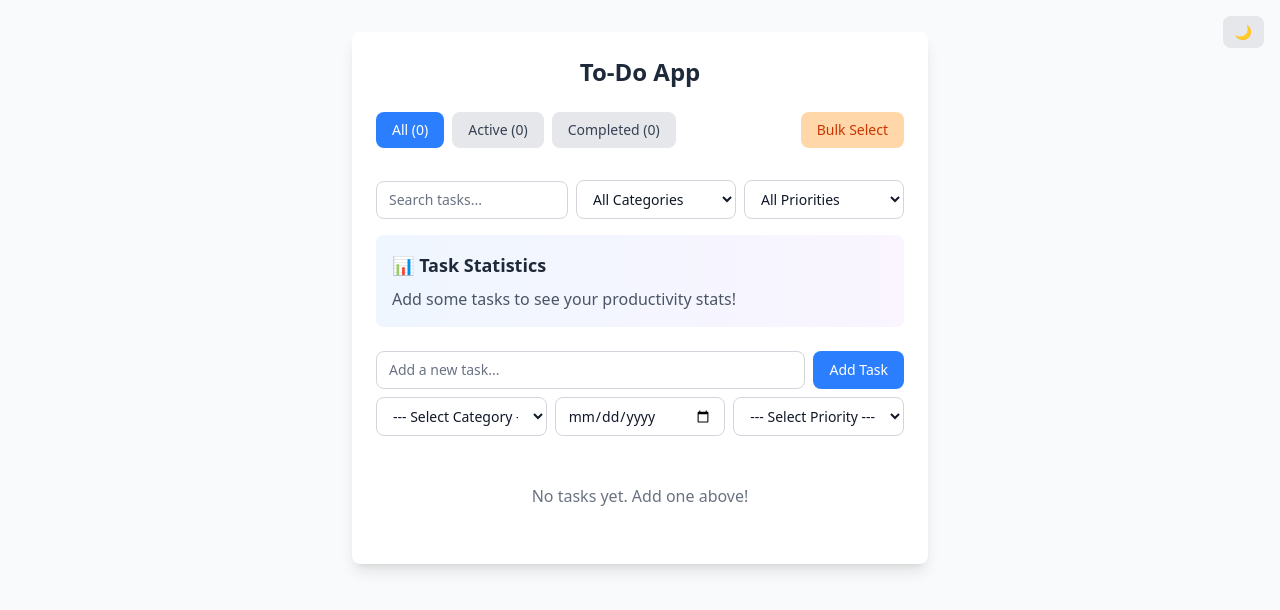
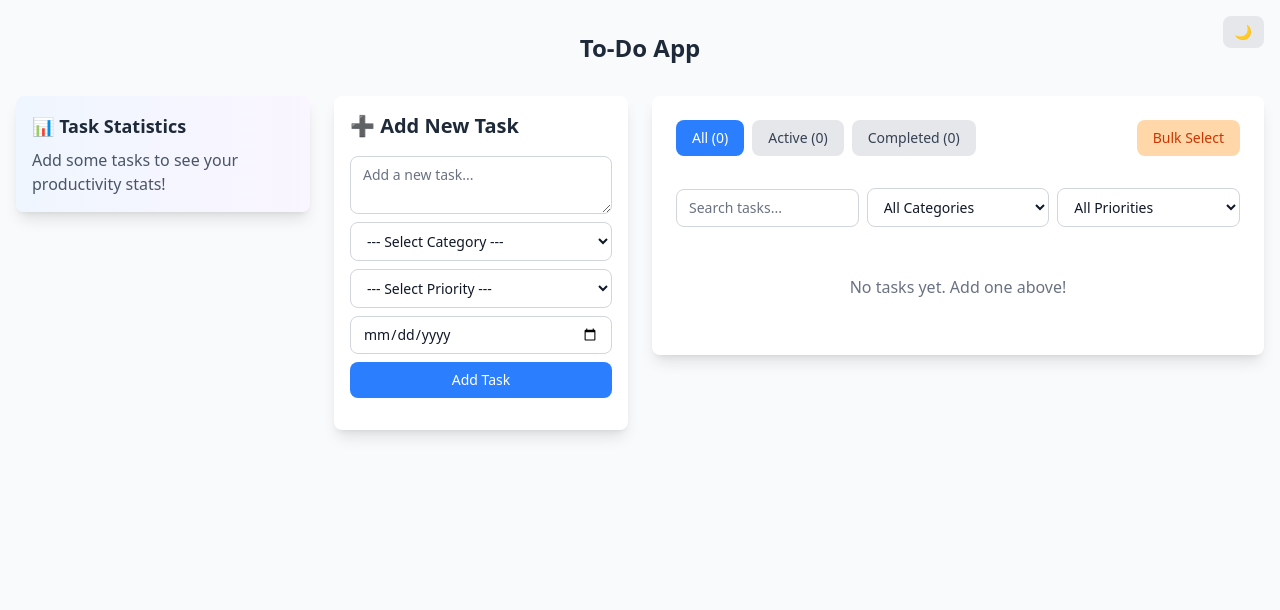
Before and after one commit to alexlangidis/todo-app-v2, a React (Vite) app: page / in a window 1280 px wide. Shown: the top 610 px of the page. Built offline with nearby package versions, Linux system fonts and the light colour scheme.

Commit message:
feat: Add new feature

```diff
--- a/src/App.tsx
+++ b/src/App.tsx
@@ -2,6 +2,9 @@ import { useState, useEffect } from "react";
 import type { TaskFilter } from "./types";
 import { useTasks } from "./hooks/useTasks";
 import { AppHeader, AppFilters, AppContent } from "./components/App";
+import TaskForm from "./components/TaskForm";
+import BulkActions from "./components/BulkActions";
+import TaskStats from "./components/TaskStats";
 
 /**
  * Main application component for the Todo App
@@ -110,11 +113,49 @@ function App() {
     }
   };
 
+  // Filter tasks based on current filters
+  const filteredTasks = tasks.filter((task) => {
+    const statusMatch =
+      filter === "all" ||
+      (filter === "active" && !task.completed) ||
+      (filter === "completed" && task.completed);
+    const searchMatch =
+      searchQuery === "" ||
+      task.text.toLowerCase().includes(searchQuery.toLowerCase());
+    const categoryMatch =
+      categoryFilter === "" || task.category === categoryFilter;
+    const priorityMatch =
+      priorityFilter === "" || task.priority === priorityFilter;
+    return statusMatch && searchMatch && categoryMatch && priorityMatch;
+  });
+
   return (
     <div className="min-h-screen bg-gray-50 dark:bg-gray-900 py-8 px-4">
-      <div className="max-w-md md:max-w-lg lg:max-w-xl mx-auto bg-white dark:bg-gray-800 rounded-lg shadow-lg p-6">
+      <div className="w-full mx-auto">
         <AppHeader isDarkMode={isDarkMode} onToggleDarkMode={toggleDarkMode} />
 
+        {/* 3-Column Grid Layout with adjusted widths */}
+        <div className="grid grid-cols-1 lg:grid-cols-4 gap-6 mt-8">
+          {/* Column 1: Task Statistics */}
+          <div className="md:col-span-4 lg:col-span-2 xl:col-span-1">
+            <div className="sticky top-4 rounded-lg shadow-lg">
+              <TaskStats tasks={tasks} />
+            </div>
+          </div>
+
+          {/* Middle: Add New Task Form */}
+          <div className=" md:col-span-4 lg:col-span-2 xl:col-span-1">
+            <div className="bg-white dark:bg-gray-800 rounded-lg shadow-lg p-4 sticky top-4">
+              <h2 className="text-xl font-semibold text-gray-800 dark:text-gray-200 mb-4 flex items-center gap-2">
+                ➕ Add New Task
+              </h2>
+              <TaskForm onAddTask={addTask} />
+            </div>
+          </div>
+
+          {/* Right: Filters, Bulk Actions & Tasks */}
+          <div className="md:col-span-4 lg:col-span-4 xl:col-span-2">
+            <div className="bg-white dark:bg-gray-800 rounded-lg shadow-lg p-6">
               <AppFilters
                 filter={filter}
                 onFilterChange={setFilter}
@@ -129,8 +170,23 @@ function App() {
                 onToggleBulkActions={toggleBulkActions}
               />
 
+              {showBulkActions && selectedTasks.length > 0 && (
+                <BulkActions
+                  selectedTasks={selectedTasks}
+                  onSelectAll={selectAllTasks}
+                  totalTasks={filteredTasks.length}
+                  onBulkComplete={handleBulkComplete}
+                  onBulkDelete={handleBulkDelete}
+                  onBulkCategoryChange={handleBulkCategoryChange}
+                  onClearSelection={() => {
+                    setSelectedTasks([]);
+                    setShowBulkActions(false);
+                  }}
+                />
+              )}
+
               <AppContent
-          tasks={tasks}
+                tasks={filteredTasks}
                 filter={filter}
                 searchQuery={searchQuery}
                 categoryFilter={categoryFilter}
@@ -151,6 +207,9 @@ function App() {
               />
             </div>
           </div>
+        </div>
+      </div>
+    </div>
   );
 }
 
--- a/src/components/App/AppContent.tsx
+++ b/src/components/App/AppContent.tsx
@@ -1,8 +1,6 @@
 import React from "react";
 import type { Task, TaskFilter } from "../../types";
-import TaskForm from "../TaskForm";
 import TaskList from "../TaskList";
-import TaskStats from "../TaskStats";
 import BulkActions from "../BulkActions";
 
 interface AppContentProps {
@@ -39,7 +37,6 @@ const AppContent: React.FC<AppContentProps> = ({
   priorityFilter,
   selectedTasks,
   showBulkActions,
-  onAddTask,
   onToggle,
   onDelete,
   onEdit,
@@ -53,9 +50,6 @@ const AppContent: React.FC<AppContentProps> = ({
 }) => {
   return (
     <>
-      <TaskStats tasks={tasks} />
-      <TaskForm onAddTask={onAddTask} />
-
       {showBulkActions && (
         <BulkActions
           selectedTasks={selectedTasks}
--- a/src/components/App/AppFilters.tsx
+++ b/src/components/App/AppFilters.tsx
@@ -53,7 +53,7 @@ const AppFilters: React.FC<AppFiltersProps> = ({
       </div>
 
       <div className="mb-4">
-        <div className="flex items-center gap-2">
+        <div className="flex flex-col sm:flex-row items-center gap-2">
           <SearchBar
             searchQuery={searchQuery}
             onSearchChange={onSearchChange}
@@ -61,7 +61,7 @@ const AppFilters: React.FC<AppFiltersProps> = ({
           <select
             value={categoryFilter}
             onChange={(e) => onCategoryFilterChange(e.target.value)}
-            className="px-3 py-2 text-sm border border-gray-300 dark:border-gray-600 rounded-lg focus:outline-none focus:ring-2 focus:ring-blue-500 focus:border-transparent bg-white dark:bg-gray-700 text-gray-900 dark:text-gray-100 w-40 cursor-pointer"
+            className="w-full px-3 py-2 text-sm border border-gray-300 dark:border-gray-600 rounded-lg focus:outline-none focus:ring-2 focus:ring-blue-500 focus:border-transparent bg-white dark:bg-gray-700 text-gray-900 dark:text-gray-100 cursor-pointer"
           >
             <option value="">All Categories</option>
             {TASK_CATEGORIES.map((category) => (
@@ -73,7 +73,7 @@ const AppFilters: React.FC<AppFiltersProps> = ({
           <select
             value={priorityFilter}
             onChange={(e) => onPriorityFilterChange(e.target.value)}
-            className="px-3 py-2 text-sm border border-gray-300 dark:border-gray-600 rounded-lg focus:outline-none focus:ring-2 focus:ring-blue-500 focus:border-transparent bg-white dark:bg-gray-700 text-gray-900 dark:text-gray-100 w-40 cursor-pointer"
+            className=" w-full px-3 py-2 text-sm border border-gray-300 dark:border-gray-600 rounded-lg focus:outline-none focus:ring-2 focus:ring-blue-500 focus:border-transparent bg-white dark:bg-gray-700 text-gray-900 dark:text-gray-100  cursor-pointer"
           >
             <option value="">All Priorities</option>
             {TASK_PRIORITIES.map((priority) => (
--- a/src/components/BulkActions.tsx
+++ b/src/components/BulkActions.tsx
@@ -23,13 +23,13 @@ const BulkActions: React.FC<BulkActionsProps> = ({
 }) => {
   return (
     <div className="bg-blue-50 dark:bg-blue-900/20 border border-blue-200 dark:border-blue-800 rounded-lg p-4 mb-4">
-      <div className="flex flex-wrap items-center gap-2 text-sm text-blue-800 dark:text-blue-200">
-        <span className="font-medium">
+      <div className="flex flex-col sm:flex-row m-auto flex-wrap items-center gap-2 text-sm text-blue-800 dark:text-blue-200">
+        <span className="font-medium m-auto sm:m-0 sm:mr-0">
           {selectedTasks.length} task{selectedTasks.length !== 1 ? "s" : ""}{" "}
           selected
         </span>
 
-        <div className="flex gap-2 ml-auto">
+        <div className="flex flex-col sm:flex-row gap-2 m-auto sm:ml-auto sm:m-0">
           <select
             onChange={(e) => onBulkCategoryChange(e.target.value)}
             className="px-3 py-1 text-sm border border-blue-300 dark:border-blue-600 rounded focus:outline-none focus:ring-2 focus:ring-blue-500 focus:border-transparent bg-white dark:bg-gray-700 text-gray-900 dark:text-gray-100"
--- a/src/components/SearchBar.tsx
+++ b/src/components/SearchBar.tsx
@@ -17,7 +17,7 @@ const SearchBar: React.FC<SearchBarProps> = ({
       value={searchQuery}
       onChange={(e) => onSearchChange(e.target.value)}
       placeholder={placeholder}
-      className="w-48 px-3 py-2 text-sm border border-gray-300 dark:border-gray-600 rounded-lg focus:outline-none focus:ring-2 focus:ring-blue-500 focus:border-transparent bg-white dark:bg-gray-700 text-gray-900 dark:text-gray-100 placeholder-gray-500 dark:placeholder-gray-400"
+      className="w-full px-3 py-2 text-sm border border-gray-300 dark:border-gray-600 rounded-lg focus:outline-none focus:ring-2 focus:ring-blue-500 focus:border-transparent bg-white dark:bg-gray-700 text-gray-900 dark:text-gray-100 placeholder-gray-500 dark:placeholder-gray-400"
     />
   );
 };
--- a/src/components/TaskForm.tsx
+++ b/src/components/TaskForm.tsx
@@ -54,24 +54,15 @@ const TaskForm: React.FC<TaskFormProps> = ({ onAddTask }) => {
     <form onSubmit={handleSubmit} className="mb-4 ">
       <div className="flex flex-col gap-2 ">
         <div className="flex flex-col sm:flex-row gap-2">
-          <input
-            type="text"
+          <textarea
             value={text}
             onChange={(e) => setText(e.target.value)}
             placeholder="Add a new task..."
             className="flex-1 px-3 py-2 text-sm border border-gray-300 dark:border-gray-600 rounded-lg focus:outline-none focus:ring-2 focus:ring-blue-500 focus:border-transparent bg-white dark:bg-gray-700 text-gray-900 dark:text-gray-100 placeholder-gray-500 dark:placeholder-gray-400"
             maxLength={100}
           />
-          <Button
-            type="submit"
-            variant="primary"
-            size="sm"
-            className="px-4 py-2 text-sm cursor-pointer whitespace-nowrap sm:w-auto w-full"
-          >
-            Add Task
-          </Button>
         </div>
-        <div className="flex flex-col md:flex-row gap-2 w-full">
+        <div className="flex flex-col gap-2 w-full">
           <select
             value={category}
             onChange={(e) => setCategory(e.target.value)}
@@ -84,12 +75,6 @@ const TaskForm: React.FC<TaskFormProps> = ({ onAddTask }) => {
               </option>
             ))}
           </select>
-          <input
-            type="date"
-            value={dueDate}
-            onChange={(e) => setDueDate(e.target.value)}
-            className="px-3 py-2 text-sm border border-gray-300 dark:border-gray-600 rounded-lg focus:outline-none focus:ring-2 focus:ring-blue-500 focus:border-transparent bg-white dark:bg-gray-700 text-gray-900 dark:text-gray-100 w-full cursor-pointer"
-          />
           <select
             value={priority}
             onChange={(e) =>
@@ -104,6 +89,20 @@ const TaskForm: React.FC<TaskFormProps> = ({ onAddTask }) => {
               </option>
             ))}
           </select>
+          <input
+            type="date"
+            value={dueDate}
+            onChange={(e) => setDueDate(e.target.value)}
+            className="px-3 py-2 text-sm border border-gray-300 dark:border-gray-600 rounded-lg focus:outline-none focus:ring-2 focus:ring-blue-500 focus:border-transparent bg-white dark:bg-gray-700 text-gray-900 dark:text-gray-100 w-full cursor-pointer"
+          />
+          <Button
+            type="submit"
+            variant="primary"
+            size="sm"
+            className="px-4 py-2 text-sm cursor-pointer whitespace-nowrap sm:w-auto w-full"
+          >
+            Add Task
+          </Button>
         </div>
       </div>
       {error && <p className="text-red-500 text-sm mt-1">{error}</p>}
```
Lines whose indentation alone changed are shown as unchanged.
